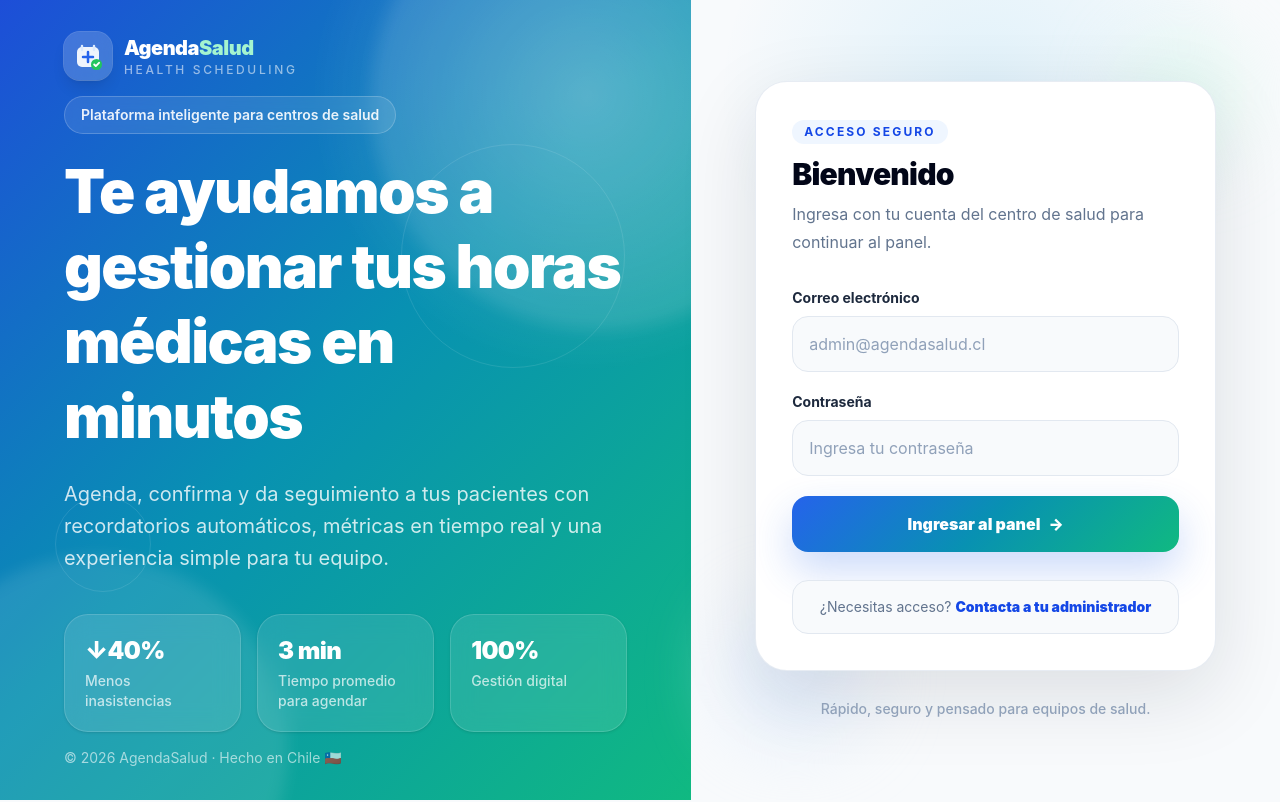
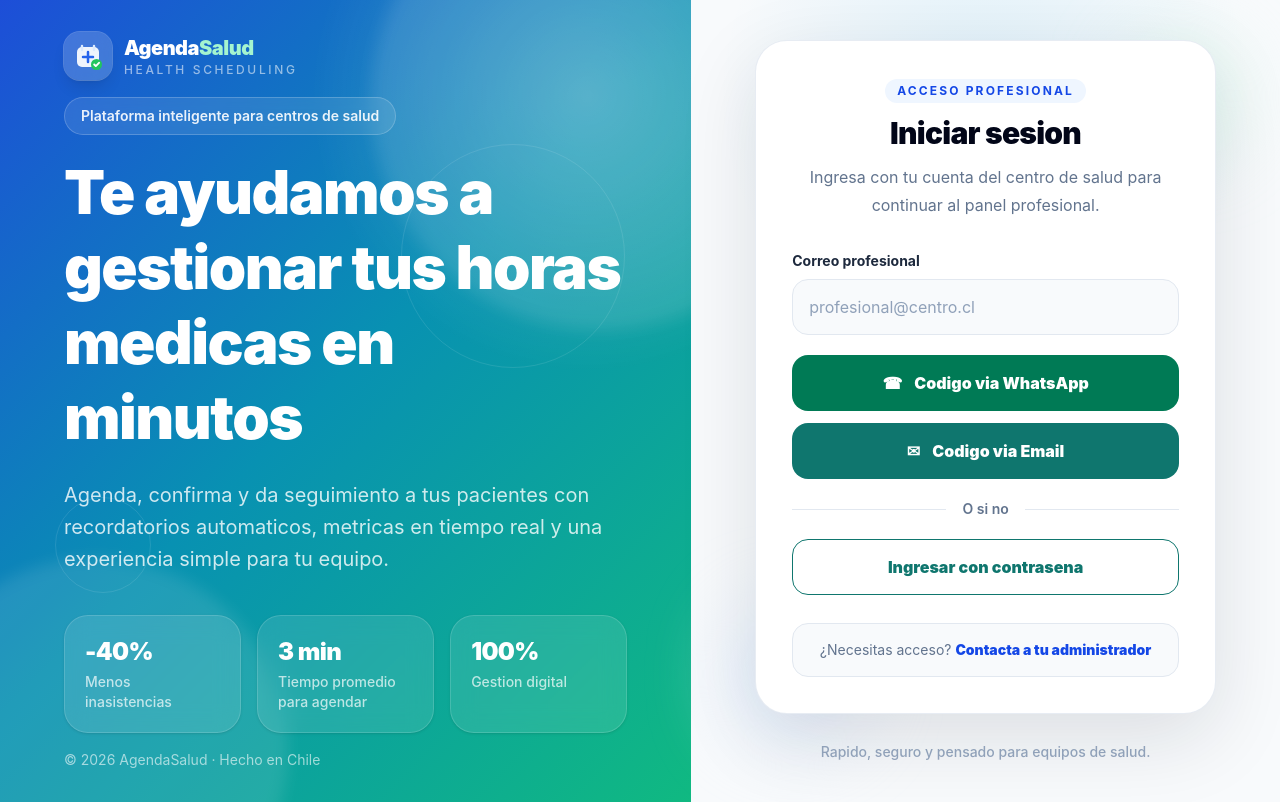
Before and after one commit to andresycristi9091-alt/agendasalud, a Next.js app: page /login in a window 1280 px wide. Built offline with nearby package versions, Linux system fonts and the light colour scheme; no server answers.

Commit message:
feat: opciones acceso y modulos profesional

```diff
--- a/components/AgendaSaludLoginPage.tsx
+++ b/components/AgendaSaludLoginPage.tsx
@@ -4,22 +4,25 @@ import { FormEvent, useEffect, useState } from 'react'
 import { createClient } from '@/lib/supabase/client'
 import { useRouter } from 'next/navigation'
 
+type AuthMode = 'options' | 'password'
+
 export default function AgendaSaludLoginPage() {
-  const [email, setEmail]       = useState('')
+  const [email, setEmail] = useState('')
   const [password, setPassword] = useState('')
-  const [error, setError]       = useState<string | null>(() => {
+  const [authMode, setAuthMode] = useState<AuthMode>('options')
+  const [notice, setNotice] = useState<string | null>(null)
+  const [error, setError] = useState<string | null>(() => {
     if (typeof window === 'undefined') return null
     const expiredLink = window.location.hash.includes('otp_expired') || window.location.search.includes('otp_expired')
-    return expiredLink ? 'El enlace del correo expiro o ya fue usado. Solicita un nuevo enlace desde Perfil.' : null
+    return expiredLink ? 'El enlace del correo expiro o ya fue usado. Solicita un nuevo acceso.' : null
   })
-  const [loading, setLoading]   = useState(false)
-  const router   = useRouter()
+  const [loading, setLoading] = useState(false)
+  const router = useRouter()
   const supabase = createClient()
 
   useEffect(() => {
     const hash = window.location.hash
     const query = window.location.search
-
     if (hash.includes('otp_expired') || query.includes('otp_expired')) window.history.replaceState(null, '', '/login')
   }, [])
 
@@ -27,6 +30,7 @@ export default function AgendaSaludLoginPage() {
     event.preventDefault()
     setLoading(true)
     setError(null)
+    setNotice(null)
 
     const loginEmail = email.trim()
 
@@ -47,9 +51,9 @@ export default function AgendaSaludLoginPage() {
       return
     }
 
-    const { error } = await supabase.auth.signInWithPassword({ email: loginEmail, password })
+    const { error: supabaseError } = await supabase.auth.signInWithPassword({ email: loginEmail, password })
 
-    if (error) {
+    if (supabaseError) {
       const internalLogin = await fetch('/api/auth/login', {
         method: 'POST',
         headers: { 'Content-Type': 'application/json' },
@@ -62,7 +66,7 @@ export default function AgendaSaludLoginPage() {
         return
       }
 
-      setError('Correo o contraseña incorrectos. Verifica tus credenciales.')
+      setError('Correo o contrasena incorrectos. Verifica tus credenciales.')
       setLoading(false)
       return
     }
@@ -71,180 +75,182 @@ export default function AgendaSaludLoginPage() {
     router.refresh()
   }
 
+  async function sendEmailAccess() {
+    const loginEmail = email.trim().toLowerCase()
+    setError(null)
+    setNotice(null)
+
+    if (!loginEmail) {
+      setError('Ingresa tu correo profesional para enviar el acceso.')
+      return
+    }
+
+    setLoading(true)
+    const redirectTo = `${window.location.origin}/auth/callback?next=${encodeURIComponent('/dashboard')}`
+    const { error: otpError } = await supabase.auth.signInWithOtp({
+      email: loginEmail,
+      options: { emailRedirectTo: redirectTo },
+    })
+    setLoading(false)
+
+    if (otpError) {
+      setError('No pudimos enviar el acceso por email. Intenta con contrasena.')
+      return
+    }
+
+    setNotice('Te enviamos un acceso seguro al correo profesional. Revisa tu bandeja de entrada o spam.')
+  }
+
+  function requestWhatsAppCode() {
+    setError(null)
+    setNotice('Acceso por WhatsApp preparado para integrar. Falta conectar proveedor oficial de WhatsApp Business.')
+  }
+
   return (
     <main className="min-h-screen overflow-hidden bg-slate-50 text-slate-950">
       <div className="grid min-h-screen lg:grid-cols-[1.08fr_0.92fr]">
-
-        {/* ── Panel izquierdo ── */}
-        <section
-          className="relative flex min-h-[52vh] flex-col justify-between overflow-hidden px-6 py-8 text-white sm:px-10 lg:min-h-screen lg:px-16"
-          style={{
-            background:
-              'radial-gradient(circle at 85% 12%, rgba(255,255,255,0.24), transparent 30%), linear-gradient(135deg, #1D4ED8 0%, #0891B2 48%, #10B981 100%)',
-          }}
-        >
-          {/* Decoración */}
+        <section className="relative flex min-h-[52vh] flex-col justify-between overflow-hidden bg-[radial-gradient(circle_at_85%_12%,rgba(255,255,255,0.24),transparent_30%),linear-gradient(135deg,#1D4ED8_0%,#0891B2_48%,#10B981_100%)] px-6 py-8 text-white sm:px-10 lg:min-h-screen lg:px-16">
           <div className="pointer-events-none absolute -left-24 bottom-[-140px] h-96 w-96 rounded-full bg-white/10 blur-sm" />
           <div className="pointer-events-none absolute right-[-140px] top-[-130px] h-[460px] w-[460px] rounded-full bg-white/10 blur-sm" />
           <div className="pointer-events-none absolute left-[58%] top-[18%] h-56 w-56 rounded-full border border-white/10" />
           <div className="pointer-events-none absolute left-[8%] top-[62%] h-24 w-24 rounded-full border border-white/10" />
 
-          {/* Logo */}
           <header className="relative z-10 flex items-center gap-3">
             <AgendaSaludLogo />
             <div>
-              <p className="text-xl font-black tracking-tight">
-                Agenda<span className="text-emerald-200">Salud</span>
-              </p>
-              <p className="text-xs font-medium uppercase tracking-[0.22em] text-white/55">
-                Health scheduling
-              </p>
+              <p className="text-xl font-black tracking-tight">Agenda<span className="text-emerald-200">Salud</span></p>
+              <p className="text-xs font-medium uppercase tracking-[0.22em] text-white/55">Health scheduling</p>
             </div>
           </header>
 
-          {/* Hero */}
           <div className="relative z-10 max-w-3xl py-14 lg:py-0">
             <div className="mb-5 inline-flex items-center rounded-full border border-white/20 bg-white/10 px-4 py-2 text-sm font-semibold text-white/90 backdrop-blur">
               Plataforma inteligente para centros de salud
             </div>
             <h1 className="max-w-2xl text-4xl font-black leading-tight tracking-tight sm:text-5xl lg:text-6xl">
-              Te ayudamos a gestionar tus horas médicas en minutos
+              Te ayudamos a gestionar tus horas medicas en minutos
             </h1>
             <p className="mt-6 max-w-2xl text-lg leading-8 text-white/80 sm:text-xl">
-              Agenda, confirma y da seguimiento a tus pacientes con recordatorios automáticos,
-              métricas en tiempo real y una experiencia simple para tu equipo.
+              Agenda, confirma y da seguimiento a tus pacientes con recordatorios automaticos,
+              metricas en tiempo real y una experiencia simple para tu equipo.
             </p>
             <div className="mt-10 grid max-w-3xl gap-4 sm:grid-cols-3">
-              <MetricCard value="↓40%" label="Menos inasistencias" />
+              <MetricCard value="-40%" label="Menos inasistencias" />
               <MetricCard value="3 min" label="Tiempo promedio para agendar" />
-              <MetricCard value="100%" label="Gestión digital" />
+              <MetricCard value="100%" label="Gestion digital" />
             </div>
           </div>
 
           <footer className="relative z-10 hidden text-sm text-white/60 lg:block">
-            © {new Date().getFullYear()} AgendaSalud · Hecho en Chile 🇨🇱
+            © {new Date().getFullYear()} AgendaSalud · Hecho en Chile
           </footer>
         </section>
 
-        {/* ── Panel derecho — formulario ── */}
         <section className="relative flex items-center justify-center px-6 py-10 sm:px-10 lg:px-16">
-          <div
-            className="pointer-events-none absolute inset-0"
-            style={{
-              background:
-                'radial-gradient(circle at 50% 12%, rgba(14,165,233,0.10), transparent 35%)',
-            }}
-          />
+          <div className="pointer-events-none absolute inset-0 bg-[radial-gradient(circle_at_50%_12%,rgba(14,165,233,0.10),transparent_35%)]" />
           <div className="pointer-events-none absolute right-10 top-10 hidden h-28 w-28 rounded-full bg-emerald-100/50 blur-2xl lg:block" />
           <div className="pointer-events-none absolute bottom-16 left-10 hidden h-32 w-32 rounded-full bg-blue-100/70 blur-2xl lg:block" />
 
-          <div className="relative w-full max-w-[480px]">
-            {/* Logo mobile */}
+          <div className="relative w-full max-w-[520px]">
             <div className="mb-7 text-center lg:hidden">
-              <div className="mx-auto mb-3 flex justify-center">
-                <AgendaSaludLogo dark />
-              </div>
+              <div className="mx-auto mb-3 flex justify-center"><AgendaSaludLogo dark /></div>
               <p className="text-sm font-semibold text-slate-500">AgendaSalud</p>
             </div>
 
-            {/* Card */}
-            <div
-              className="rounded-[32px] border border-slate-200/80 bg-white p-7 sm:p-9"
-              style={{ boxShadow: '0 24px 80px rgba(15,23,42,0.12)' }}
-            >
-              <div className="mb-8">
+            <div className="rounded-[32px] border border-slate-200/80 bg-white p-7 shadow-[0_24px_80px_rgba(15,23,42,0.12)] sm:p-9">
+              <div className="mb-8 text-center">
                 <p className="mb-3 inline-flex rounded-full bg-blue-50 px-3 py-1 text-xs font-bold uppercase tracking-[0.18em] text-blue-700">
-                  Acceso seguro
+                  Acceso profesional
                 </p>
-                <h2 className="text-3xl font-black tracking-tight text-slate-950">
-                  Bienvenido
-                </h2>
-                <p className="mt-2 text-base leading-7 text-slate-500">
-                  Ingresa con tu cuenta del centro de salud para continuar al panel.
+                <h2 className="text-3xl font-black tracking-tight text-slate-950">Iniciar sesion</h2>
+                <p className="mt-3 text-base leading-7 text-slate-500">
+                  Ingresa con tu cuenta del centro de salud para continuar al panel profesional.
                 </p>
               </div>
 
-              <form action="/api/admin/login" method="post" onSubmit={handleSubmit} className="space-y-5">
+              <div className="space-y-5">
                 <div>
-                  <label htmlFor="email" className="mb-2 block text-sm font-bold text-slate-800">
-                    Correo electrónico
-                  </label>
+                  <label htmlFor="email" className="mb-2 block text-sm font-bold text-slate-800">Correo profesional</label>
                   <input
                     id="email"
                     type="email"
                     autoComplete="email"
-                    placeholder="admin@agendasalud.cl"
+                    placeholder="profesional@centro.cl"
                     value={email}
-                    onChange={(e) => setEmail(e.target.value)}
+                    onChange={(event) => setEmail(event.target.value)}
                     required
-                    className="h-14 w-full rounded-2xl border border-slate-200 bg-slate-50 px-4 text-base
-                               text-slate-950 outline-none transition placeholder:text-slate-400
-                               focus:border-blue-500 focus:bg-white focus:ring-4 focus:ring-blue-500/10"
+                    className="h-14 w-full rounded-2xl border border-slate-200 bg-slate-50 px-4 text-base text-slate-950 outline-none transition placeholder:text-slate-400 focus:border-blue-500 focus:bg-white focus:ring-4 focus:ring-blue-500/10"
                   />
                 </div>
 
+                {authMode === 'options' && (
+                  <div className="space-y-3">
+                    <button type="button" onClick={requestWhatsAppCode} disabled={loading} className="flex h-14 w-full items-center justify-center gap-3 rounded-2xl bg-emerald-700 px-5 text-base font-black text-white transition hover:-translate-y-0.5 hover:bg-emerald-800 disabled:opacity-60">
+                      <span aria-hidden="true">☎</span>
+                      Codigo via WhatsApp
+                    </button>
+                    <button type="button" onClick={sendEmailAccess} disabled={loading} className="flex h-14 w-full items-center justify-center gap-3 rounded-2xl bg-teal-700 px-5 text-base font-black text-white transition hover:-translate-y-0.5 hover:bg-teal-800 disabled:opacity-60">
+                      <span aria-hidden="true">✉</span>
+                      Codigo via Email
+                    </button>
+                    <div className="flex items-center gap-4 py-2">
+                      <div className="h-px flex-1 bg-slate-200" />
+                      <span className="text-sm font-semibold text-slate-500">O si no</span>
+                      <div className="h-px flex-1 bg-slate-200" />
+                    </div>
+                    <button type="button" onClick={() => setAuthMode('password')} className="flex h-14 w-full items-center justify-center rounded-2xl border border-teal-700 bg-white px-5 text-base font-black text-teal-700 transition hover:-translate-y-0.5 hover:bg-teal-50">
+                      Ingresar con contrasena
+                    </button>
+                  </div>
+                )}
+
+                {authMode === 'password' && (
+                  <form action="/api/admin/login" method="post" onSubmit={handleSubmit} className="space-y-5">
                     <div>
                       <div className="mb-2 flex items-center justify-between gap-4">
-                    <label htmlFor="password" className="block text-sm font-bold text-slate-800">
-                      Contraseña
-                    </label>
+                        <label htmlFor="password" className="block text-sm font-bold text-slate-800">Contrasena</label>
+                        <button type="button" onClick={() => setAuthMode('options')} className="text-sm font-black text-blue-700 transition hover:text-blue-800">
+                          Ver opciones
+                        </button>
                       </div>
                       <input
                         id="password"
                         type="password"
                         autoComplete="current-password"
-                    placeholder="Ingresa tu contraseña"
+                        placeholder="Ingresa tu contrasena"
                         value={password}
-                    onChange={(e) => setPassword(e.target.value)}
+                        onChange={(event) => setPassword(event.target.value)}
                         required
-                    className="h-14 w-full rounded-2xl border border-slate-200 bg-slate-50 px-4 text-base
-                               text-slate-950 outline-none transition placeholder:text-slate-400
-                               focus:border-blue-500 focus:bg-white focus:ring-4 focus:ring-blue-500/10"
+                        className="h-14 w-full rounded-2xl border border-slate-200 bg-slate-50 px-4 text-base text-slate-950 outline-none transition placeholder:text-slate-400 focus:border-blue-500 focus:bg-white focus:ring-4 focus:ring-blue-500/10"
                       />
                     </div>
+                    <button type="submit" disabled={loading} className="group mt-2 flex h-14 w-full items-center justify-center rounded-2xl bg-[linear-gradient(135deg,#2563EB_0%,#0891B2_50%,#10B981_100%)] px-5 text-base font-black text-white shadow-[0_18px_40px_rgba(37,99,235,0.24)] transition hover:-translate-y-0.5 active:translate-y-0 focus:outline-none focus:ring-4 focus:ring-blue-500/20 disabled:cursor-not-allowed disabled:opacity-60">
+                      {loading ? 'Ingresando...' : <>Ingresar al panel<span className="ml-2 transition group-hover:translate-x-1">→</span></>}
+                    </button>
+                  </form>
+                )}
 
                 {error && (
                   <div className="flex items-center gap-2 rounded-2xl border border-red-200 bg-red-50 px-4 py-3 text-sm text-red-600">
-                    <span>⚠</span> {error}
+                    <span aria-hidden="true">!</span> {error}
                   </div>
                 )}
-
-                <button
-                  type="submit"
-                  disabled={loading}
-                  className="group mt-2 flex h-14 w-full items-center justify-center rounded-2xl px-5
-                             text-base font-black text-white transition
-                             hover:-translate-y-0.5 active:translate-y-0
-                             focus:outline-none focus:ring-4 focus:ring-blue-500/20
-                             disabled:opacity-60 disabled:cursor-not-allowed"
-                  style={{
-                    background:  loading
-                      ? '#94A3B8'
-                      : 'linear-gradient(135deg, #2563EB 0%, #0891B2 50%, #10B981 100%)',
-                    boxShadow:   '0 18px 40px rgba(37,99,235,0.24)',
-                  }}
-                >
-                  {loading ? 'Ingresando...' : (
-                    <>
-                      Ingresar al panel
-                      <span className="ml-2 transition group-hover:translate-x-1">→</span>
-                    </>
+                {notice && (
+                  <div className="rounded-2xl border border-emerald-200 bg-emerald-50 px-4 py-3 text-sm font-semibold text-emerald-700">
+                    {notice}
+                  </div>
                 )}
-                </button>
-              </form>
+              </div>
 
               <div className="mt-7 rounded-2xl border border-slate-200 bg-slate-50 p-4 text-center">
                 <p className="text-sm text-slate-500">
-                  ¿Necesitas acceso?{' '}
-                  <span className="font-black text-blue-700 cursor-pointer hover:text-blue-800 transition">
-                    Contacta a tu administrador
-                  </span>
+                  ¿Necesitas acceso? <span className="cursor-pointer font-black text-blue-700 transition hover:text-blue-800">Contacta a tu administrador</span>
                 </p>
               </div>
             </div>
 
             <p className="mt-7 text-center text-sm font-medium text-slate-400">
-              Rápido, seguro y pensado para equipos de salud.
+              Rapido, seguro y pensado para equipos de salud.
             </p>
           </div>
         </section>
@@ -255,10 +261,7 @@ export default function AgendaSaludLoginPage() {
 
 function MetricCard({ value, label }: { value: string; label: string }) {
   return (
-    <div
-      className="rounded-3xl border border-white/15 bg-white/10 px-5 py-5 shadow-sm backdrop-blur-md
-                 transition hover:-translate-y-1 hover:bg-white/18"
-    >
+    <div className="rounded-3xl border border-white/15 bg-white/10 px-5 py-5 shadow-sm backdrop-blur-md transition hover:-translate-y-1 hover:bg-white/18">
       <p className="text-2xl font-black tracking-tight text-white">{value}</p>
       <p className="mt-1 text-sm font-medium leading-5 text-white/70">{label}</p>
     </div>
@@ -267,22 +270,11 @@ function MetricCard({ value, label }: { value: string; label: string }) {
 
 function AgendaSaludLogo({ dark = false }: { dark?: boolean }) {
   return (
-    <div
-      className={[
+    <div className={[
       'flex h-12 w-12 items-center justify-center rounded-2xl shadow-lg',
-        dark
-          ? 'bg-[linear-gradient(135deg,#2563EB,#10B981)]'
-          : 'bg-white/18 ring-1 ring-white/25 backdrop-blur',
-      ].join(' ')}
-    >
-      <svg
-        width="30"
-        height="30"
-        viewBox="0 0 30 30"
-        fill="none"
-        xmlns="http://www.w3.org/2000/svg"
-        aria-hidden="true"
-      >
+      dark ? 'bg-[linear-gradient(135deg,#2563EB,#10B981)]' : 'bg-white/18 ring-1 ring-white/25 backdrop-blur',
+    ].join(' ')}>
+      <svg width="30" height="30" viewBox="0 0 30 30" fill="none" xmlns="http://www.w3.org/2000/svg" aria-hidden="true">
         <rect x="4" y="6" width="22" height="20" rx="5" fill="white" fillOpacity={dark ? '0.98' : '0.92'} />
         <path d="M9 5V9M21 5V9" stroke={dark ? '#2563EB' : '#DBEAFE'} strokeWidth="2.4" strokeLinecap="round" />
         <path d="M10 16H20" stroke={dark ? '#0891B2' : '#2563EB'} strokeWidth="2.5" strokeLinecap="round" />
```
Also changed, not shown: components/dashboard/ClientWorkspace.tsx (+171 -48 lines), 1 other file (tests, documents, lock files or other folders). Lines whose indentation alone changed are shown as unchanged.
